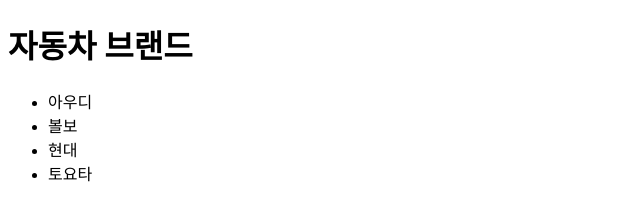
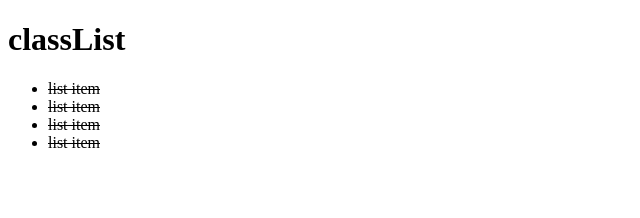
Before and after one commit to dw022/FRONTEND, a plain HTML site: page javascript/Quiz_carbrand.html in a window 1280 px wide. Shown: the whole page, without its empty margins (0-640 px from the left). Drawn offline with Linux system fonts and the light colour scheme.

Commit message:
Add Quiz_carbrand.html - Q2

```diff
--- a/javascript/Quiz_carbrand.html
+++ b/javascript/Quiz_carbrand.html
@@ -6,7 +6,7 @@
     <title>Document</title>
 </head>
 <body>
-    <h1>자동차 브랜드</h1>
+    <!-- <h1>자동차 브랜드</h1>
 
     <ul>
         <li class="brand">아우디</li>
@@ -16,10 +16,50 @@
     </ul>
 
     <script>
-        // brand 클래스를 가진 엘리먼트를 클래스 선택자로 모두 선택해보세요.
+        // Q1. brand 클래스를 가진 엘리먼트를 클래스 선택자로 모두 선택해보세요.
         var brands=document.getElementsByClassName("brand");
         //HTMLCollection(length)
         console.log(brands);
-    </script>
+    </script> -->
+
+    <h1>classList</h1>
+
+     <style>
+        .line-through {
+            text-decoration: line-through;
+        }
+     </style>
+
+     <ul>
+        <li class="item">list item</li>
+        <li class="item">list item</li>
+        <li class="item">list item</li>
+        <li class="item">list item</li>
+     </ul>
+
+     <script>
+        // Q2. item 클래스를 가진 엘리먼트에 모두 line-through 클래스를 추가해보세요.
+        // 스크립트 활용하기
+
+        var items=document.getElementsByClassName("item");
+        //getElementsByClassName은 유사 배열 객체를 반환한다.
+        //직접적으로 배열 메서드를 사용할 수 없다 -> 객체를 배열로 변환해야함
+        console.log(items);
+
+        var itemsArray=Array.from(items);
+        // Array.from()을 사용하면 배열처럼 보이는 객체를 실제 배열로 변환할 수 있다.
+
+        //HTMLCollection에서 반복문을 사용하여 각 엘리먼트에 접근하고 클래스에 추가하기
+        for (var i=0; i<items.length; i++) {
+            items[i].classList.add("line-through");
+        }
+
+    //    //각 배열요소에 실행될 함수 function(item) 정의
+    //     itemsArray.forEach(function(item) {
+    //     item.classList.add("line-through");
+    // });
+
+    console.log(items[0].classList); //특정 엘리먼트의 클래스 출력
+     </script>
 </body>
 </html>
```
Also changed, not shown: javascript/index.html (+4 -1 lines).
